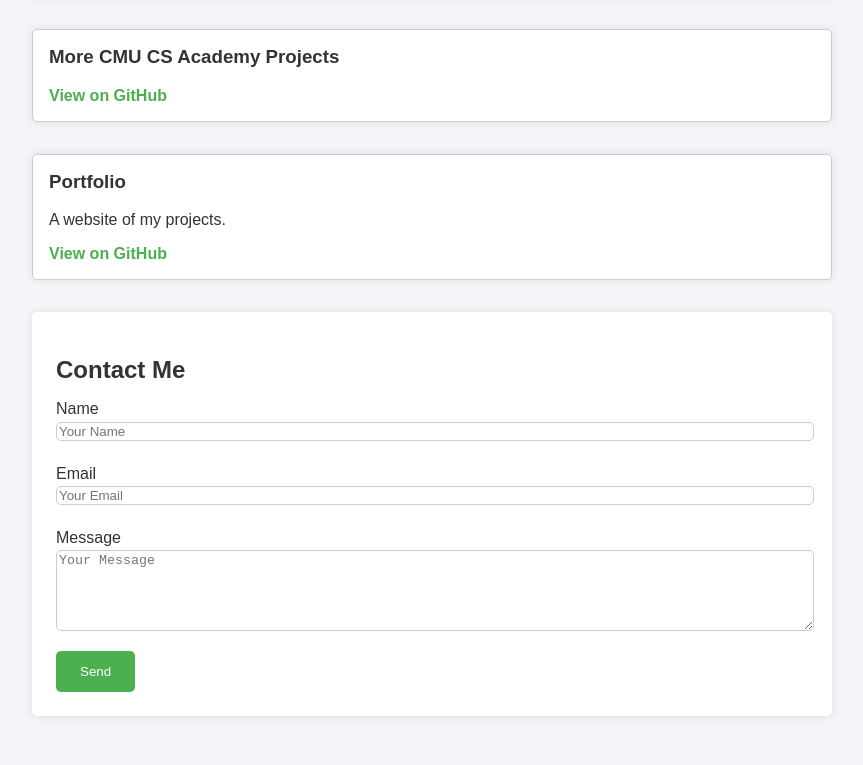
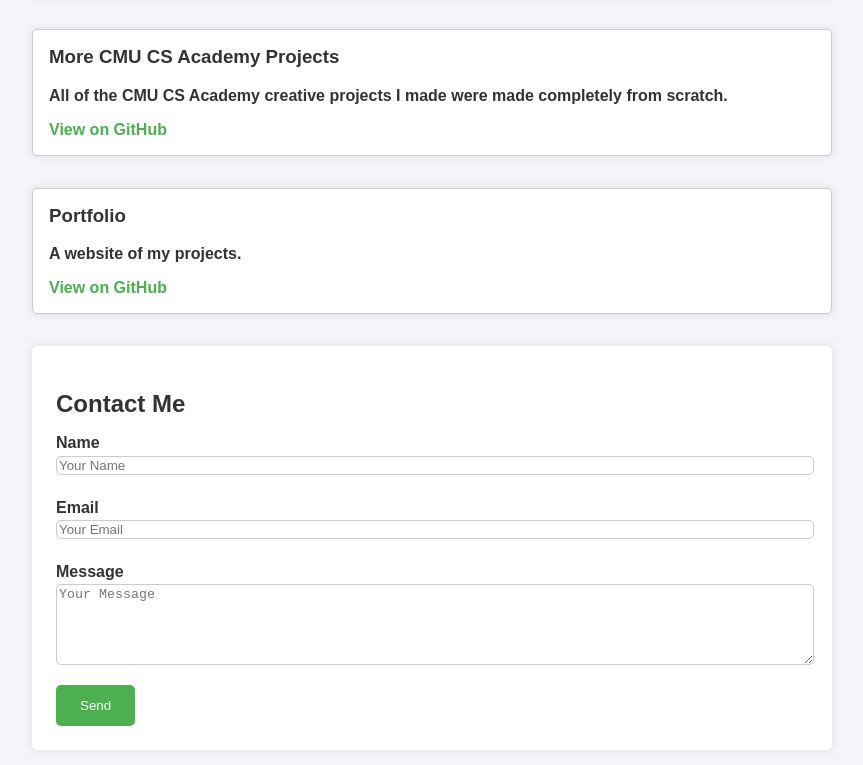
Before and after one commit to kyleyang8598/Portfolio, a plain HTML site: page index.html in a window 1280 px wide. Shown: the part 2447-3212 px from the top of the page, without its empty margins (208-1071 px from the left). Drawn offline with Linux system fonts and the light colour scheme.

Commit message:
Update index.html

```diff
--- a/index.html
+++ b/index.html
@@ -174,6 +174,7 @@
             </div>
             <div class="project-item">
                 <h3>More CMU CS Academy Projects</h3>
+                <p><strong>All of the CMU CS Academy creative projects I made were made completely from scratch.</p>
                 <a href="https://github.com/kyleyang8598/More-CMU-CS-Academy-Projects" target="_blank">View on GitHub</a>
             </div>
             <div class="project-item">
```
